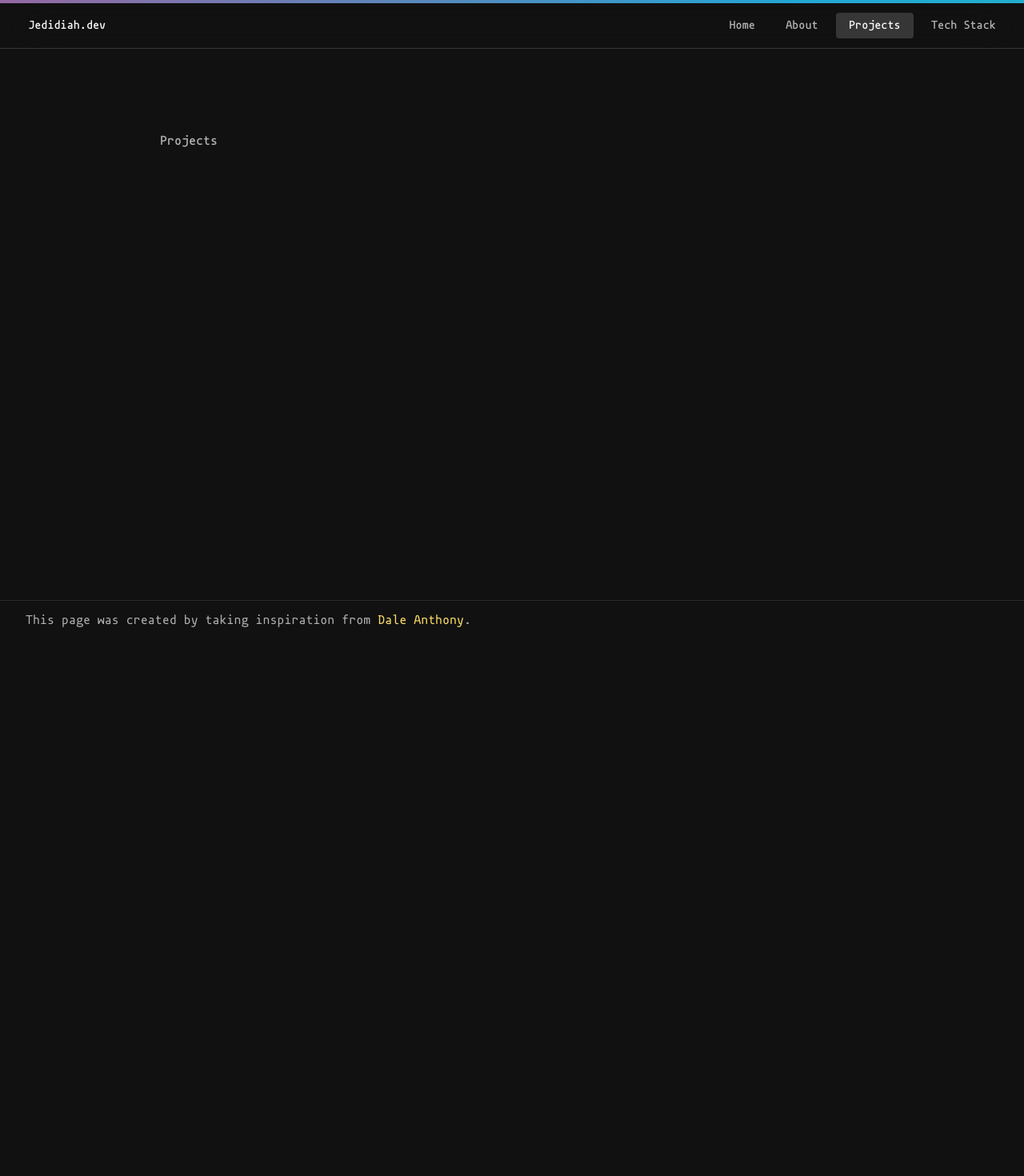
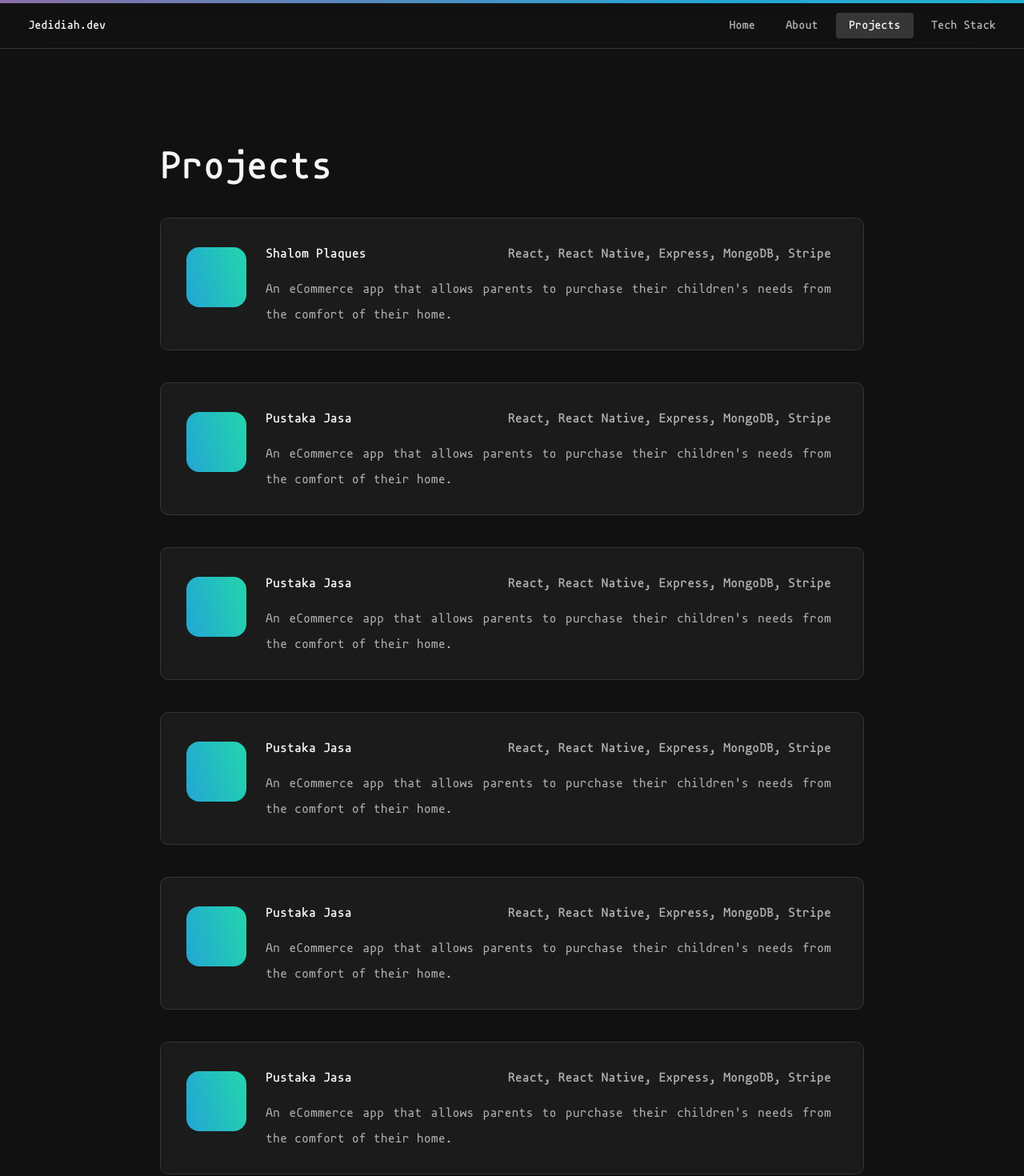
Before and after one commit to danieljantonio/portfolio, a Next.js app: page /projects in a window 1280 px wide. Shown: the top 1470 px of the page at 80% size. Before the commit the page ends 800 px from the top, so only its background shows below. Built offline with nearby package versions, Linux system fonts and the light colour scheme.

Commit message:
change footer text and size - add xs size to scss variables

```diff
--- a/src/components/common/footer.common.tsx
+++ b/src/components/common/footer.common.tsx
@@ -2,15 +2,7 @@ import { FC } from 'react';
 import s from '../../styles/components/footer.module.scss';
 
 const Footer: FC = () => {
-	return (
-		<footer className={s['footer']}>
-			This page was created by taking inspiration from{' '}
-			<a href='https://daleanthony.com/' className={s['reference-link']}>
-				Dale Anthony
-			</a>
-			.
-		</footer>
-	);
+	return <footer className={s['footer']}>Copyright © 2022 Daniel J. Antonio, Inc. All rights reserved.</footer>;
 };
 
 export default Footer;
--- a/src/pages/projects.tsx
+++ b/src/pages/projects.tsx
@@ -1,7 +1,29 @@
 import { NextPage } from 'next';
+import Card from '../components/common/card.common';
 
 const Projects: NextPage = () => {
-	return <div>Projects</div>;
+	return (
+		<div>
+			<h1 className='title'>Projects</h1>
+			<div></div>
+			<Card
+				title='Shalom Plaques'
+				stack='React, React Native, Express, MongoDB, Stripe'
+				body="An eCommerce app that allows parents to purchase their children's needs from the comfort of their home."
+				href={'https://github.com/jedidiahaaaaa/shalom-plaques'}
+			/>
+			<Card
+				title='Pustaka Jasa'
+				stack='React, React Native, Express, MongoDB, Stripe'
+				body="An eCommerce app that allows parents to purchase their children's needs from the comfort of their home."
+				href={'https://play.google.com/store/apps/details?id=com.pustakajasa.esmartapps&hl=en_SG&gl=US'}
+			/>
+			<Card title='Pustaka Jasa' stack='React, React Native, Express, MongoDB, Stripe' body="An eCommerce app that allows parents to purchase their children's needs from the comfort of their home." href={'https://google.com'} />
+			<Card title='Pustaka Jasa' stack='React, React Native, Express, MongoDB, Stripe' body="An eCommerce app that allows parents to purchase their children's needs from the comfort of their home." href={'https://google.com'} />
+			<Card title='Pustaka Jasa' stack='React, React Native, Express, MongoDB, Stripe' body="An eCommerce app that allows parents to purchase their children's needs from the comfort of their home." href={'https://google.com'} />
+			<Card title='Pustaka Jasa' stack='React, React Native, Express, MongoDB, Stripe' body="An eCommerce app that allows parents to purchase their children's needs from the comfort of their home." href={'https://google.com'} />
+		</div>
+	);
 };
 
 export default Projects;
--- a/src/styles/components/footer.module.scss
+++ b/src/styles/components/footer.module.scss
@@ -4,7 +4,5 @@
 	border-top: 1px solid $bg-tertiary;
 	padding: 0.5rem 2rem;
 	font-weight: normal;
-	.reference-link {
-		color: $text-highlight;
-	}
+	font-size: $text-xs;
 }
--- a/src/styles/variables.scss
+++ b/src/styles/variables.scss
@@ -8,6 +8,7 @@ $text-highlight-light: #ffe785;
 $text-light: #f6f6f6;
 
 // Text Sizes
+$text-xs: 0.75rem;
 $text-sm: 0.9rem;
 $text-rg: 1rem;
 $text-lg: 1.125rem;
```
